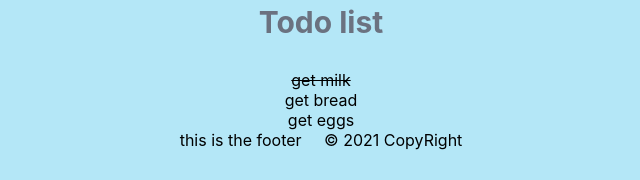
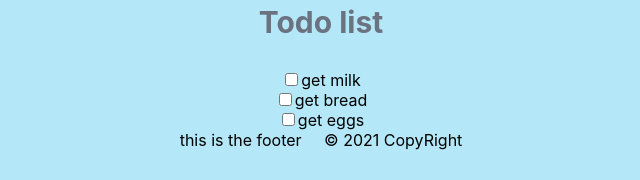
Before and after one commit to Zeky84/todo, a React (Create React App) app: page / in a window 1280 px wide. Shown: the part 402-582 px from the top of the page, without its empty margins (319-959 px from the left). Built offline with nearby package versions, Linux system fonts and the light colour scheme.

Commit message:
Another commit

```diff
--- /dev/null
+++ b/src/Components/TodoItem/index.js
@@ -0,0 +1,24 @@
+/* eslint-disable react/prop-types */
+import React from 'react';
+
+const TodoItem = (props) => {
+    // const todoItem = props.todoItem;
+    // const emitTodoItemDataUpdate = props.emitTodoItemDataUpdate;
+    const {todoItem, emitTodoItemDataUpdate} = props;
+
+    return (
+        <div>
+            <React.Fragment>
+                <input type="checkbox" onChange={() => {
+                    todoItem.isDone = !todoItem.isDone;
+                    emitTodoItemDataUpdate(todoItem);
+                console.log(todoItem.isDone); //this is to see the change in the console
+                }} />
+                <label style={todoItem.isDone ? { textDecoration: "line-through" } : null}>
+                 {todoItem.itemName}</label>
+            </React.Fragment>
+        </div>
+    );
+};
+
+export default TodoItem;
--- a/src/Web/Homepage/homepage.js
+++ b/src/Web/Homepage/homepage.js
@@ -1,13 +1,20 @@
-// import React, { useEffect, useState } from 'react';
+/* eslint-disable no-unused-vars */
+/* eslint-disable react/jsx-key */
+import React from 'react';
 import Header from '../../Components/Header/header';
 // import AnotherHeader, { AnotherHeaderOn } from '../../Components/Header/anotherHeader';
 import Footer from '../../Components/Footer/footer';
+import TodoItem from '../../Components/TodoItem';
 
 const Homepage = () => {
+    function handleTodoItemDataUpdate(data){
+        console.log("We  need to update the data such that it equals", data)
+    }
+
     const todoItems = [
-        { id:1, itemName: "get milk", isDone: true },
-        { id:2, itemName: "get bread", isDone: false },
-        { id:3, itemName: "get eggs", isDone: false },
+        { id: 1, itemName: "get milk", isDone: false },
+        { id: 2, itemName: "get bread", isDone: false },
+        { id: 3, itemName: "get eggs", isDone: false },
     ];
 
     // const [name, setName] = useState("Manolo");//getter(name) and setter(setName) the same that java but less verbose
@@ -46,11 +53,9 @@ const Homepage = () => {
                     </div> */}
             <Header />
             <h3>Todo list</h3>
-            {todoItems.map((todoItem) => {
+            {todoItems.map((data) => {
                 return (
-                    <div key={todoItem.id}>
-                        <label style={ todoItem.isDone===true ? {textDecoration: "line-through"}:{}}> {todoItem.itemName}</label>
-                    </div>
+                    <TodoItem todoItem={data} key={data.id} emitTodoItemDataUpdate={handleTodoItemDataUpdate} />
                 );
             })}
             <Footer />
```
Also changed, not shown: eslint.config.mjs (added, +9 -0 lines), package.json (+6 -1 lines), 1 other file (tests, documents, lock files or other folders).
